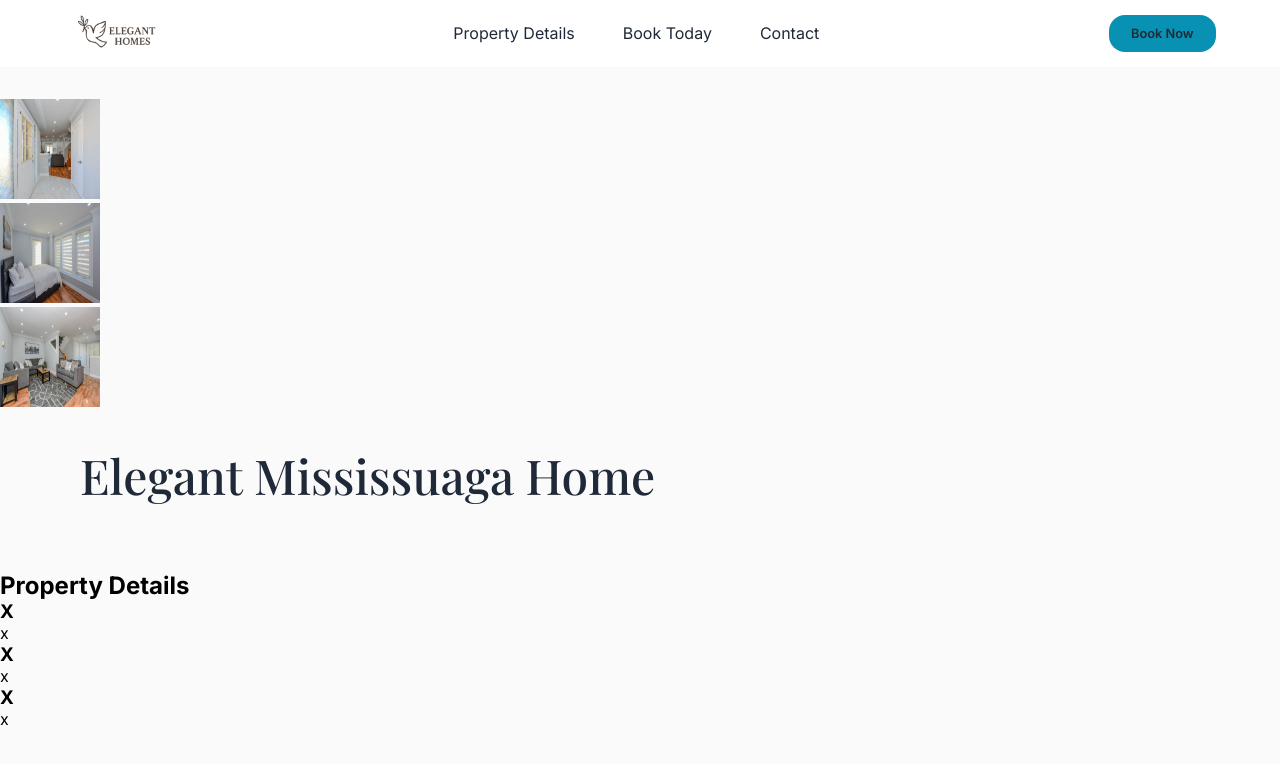
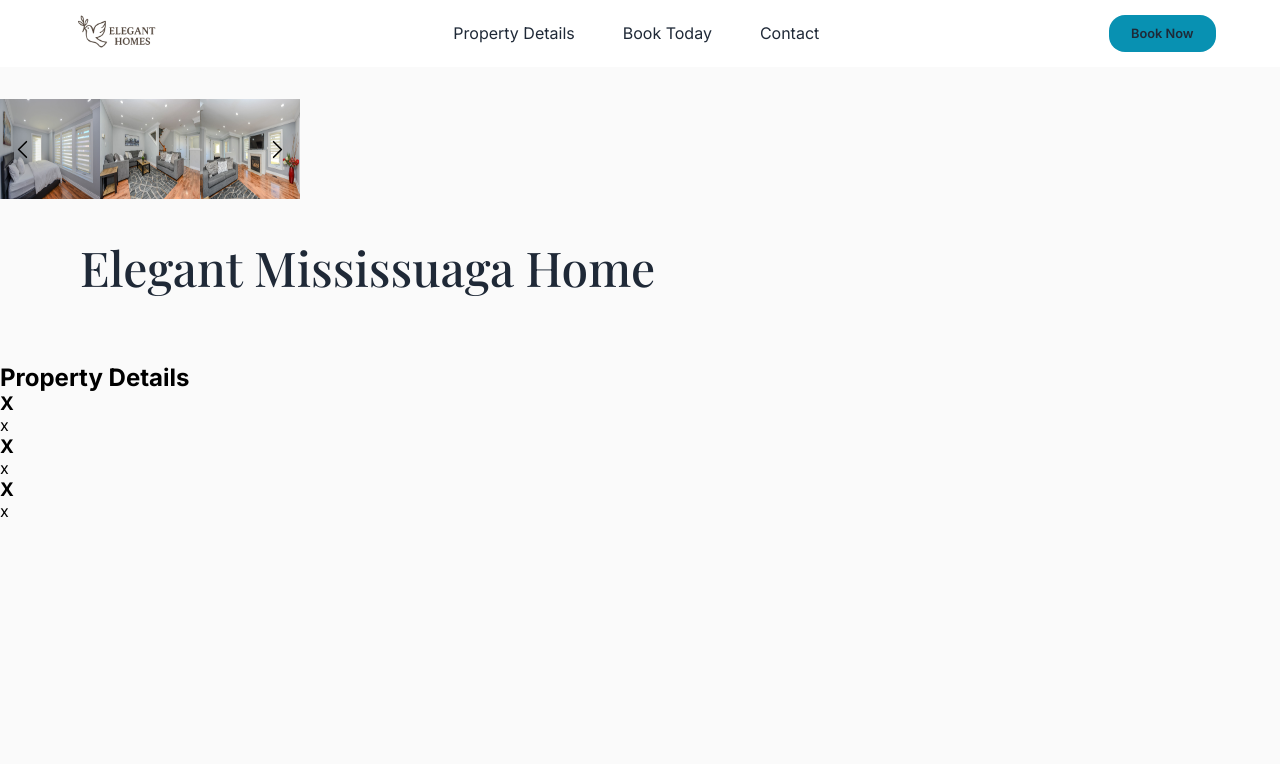
Before and after one commit to sakinbola/directBookingSite, a React (Vite) app: page / in a window 1280 px wide. Shown: the top 764 px of the page. Built offline with nearby package versions, Linux system fonts and the light colour scheme; a web font is replaced by a local one.

Commit message:
added arrows and handleRightClick function

```diff
--- a/src/pages/hero.css
+++ b/src/pages/hero.css
@@ -15,11 +15,41 @@
     color:#1F2937;
 }
 
+.property-slideshow {
+    display:flex;
+
+}
 .slide img {
     width:100px;
     height:100px;
 }
 
+.arrow-button-right {
+  position: absolute;
+  top: 50%;
+  right: 10px;
+  transform: translateY(-50%);
+  background: none;
+  border: none;
+  cursor: pointer;
+  z-index: 2;
+}
+
+.arrow-button-left {
+  position: absolute;
+  top: 50%;
+  left: 10px;
+  transform: translateY(-50%);
+  background: none;
+  border: none;
+  cursor: pointer;
+  z-index: 2;
+}
+
+.arrow {
+    width:25px;
+    height:25px;
+}
 
 /* .image-container {
     display:flex;
--- a/src/pages/hero.tsx
+++ b/src/pages/hero.tsx
@@ -48,13 +48,19 @@ function Hero () {
 
     // use state react for currentindex
 
-    const currentIndex = 0
+    const [currentIndex,setCurrentIndex] = useState(1)
+
+    const handleRightClick = () => {
+        setCurrentIndex(currentIndex + 1)
+    }
+
 
     return (
         <div className="hero-section">
 
             <div className="slideshow-container">
                 <div className="property-slideshow">
+
                     {heroData.options.map(({ title, source},index) => (
                         <PropertyPictures
                         key={`Image ${index+1}`}
@@ -62,10 +68,12 @@ function Hero () {
                         source={source}
                         currentIndex={currentIndex}
                         index={index}
+                        handleRightClick={handleRightClick}
                         />
                     ))}
                 </div>
             </div>
+
 
 
             <div className="title">
@@ -97,24 +105,61 @@ function Hero () {
 
 export default Hero
 
+// bug catching tsx only
 type PropertyCard = {
     title:string;
     source:string;
     currentIndex:number;
     index:number;
+    handleRightClick:() => void;
 };
 
-const PropertyPictures = ({title,source,currentIndex,index}:PropertyCard) => {
+const PropertyPictures = ({title,source,currentIndex,index,handleRightClick}:PropertyCard) => {
 
     // css transition instead of display none later
-    if (index >= currentIndex && index < currentIndex+3) {
+    if (index===currentIndex+2) {
         return (
-        <div className="slide">
-            <img src={source} alt={title} id={title}/>
+        <div className="slide" style={{ position: "relative" }}>
+            <img src={source} alt={title} id={title} />
+
+            <button className="arrow-button-right" onClick={handleRightClick}>
+                <svg xmlns="http://www.w3.org/2000/svg" fill="none" viewBox="0 0 24 24" stroke-width="1.5" stroke="currentColor" className="arrow">
+                    <path stroke-linecap="round" stroke-linejoin="round" d="m8.25 4.5 7.5 7.5-7.5 7.5" />
+                </svg>
+            </button>
         </div>
     )
+
     }
 
+    else if (index===currentIndex) {
+        return (
+        <div className="slide" style={{ position: "relative" }}>
+            <img src={source} alt={title} id={title} />
+
+            <button className="arrow-button-left">
+                <svg xmlns="http://www.w3.org/2000/svg" fill="none" viewBox="0 0 24 24" stroke-width="1.5" stroke="currentColor" className="arrow">
+                <path stroke-linecap="round" stroke-linejoin="round" d="M15.75 19.5 8.25 12l7.5-7.5" />
+                </svg>
+            </button>
+        </div>
+    )
+
+}
+
+    else if (index===currentIndex+1) {
+        return (
+        <div className="slide" style={{ position: "relative" }}>
+            <img src={source} alt={title} id={title} />
+
+        </div>
+    )
+
+
+
+    }
+
+    // change class name className =
     else {
         return (
         <div style={{display:"none"}} className="slide">
```
